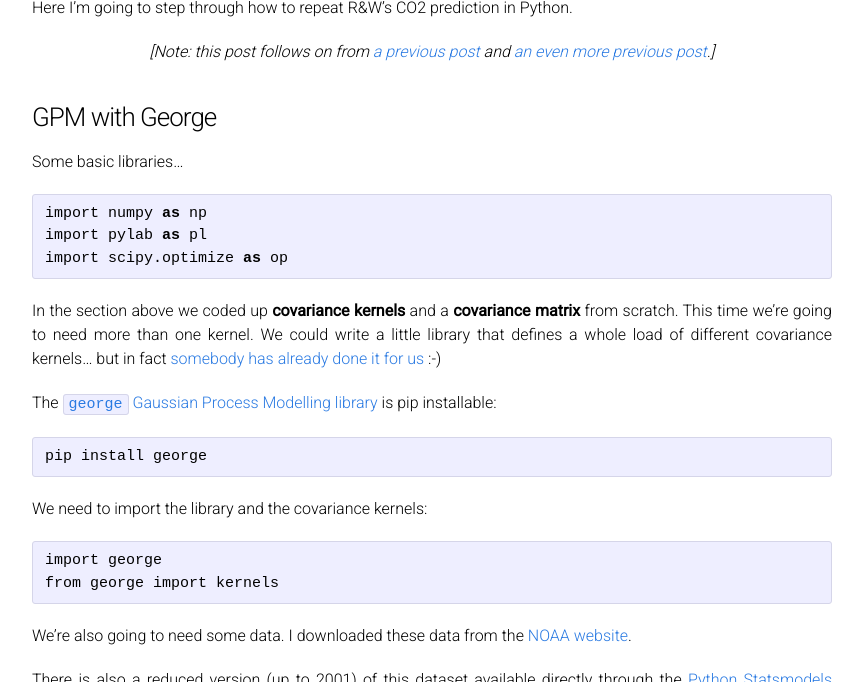
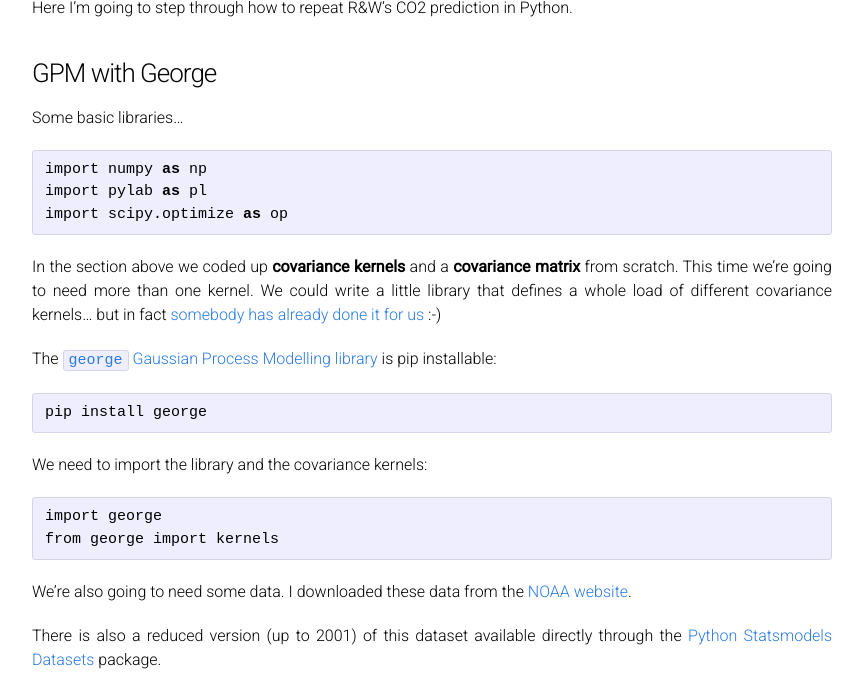
Before and after one commit to as595/csc-2019, a Jekyll site: the page built from gpm.md, in a window 1280 px wide and 900 px high, scrolled down 9319 px, cut to the strip 218-900 px from the top of the window. Shown: the whole strip, without its empty margins (208-1071 px from the left). Built offline with Jekyll 4.4.1, drawn with Linux system fonts in a browser that asks for light colours; formulas are drawn with MathJax 3.

Commit message:
Update gpm.md

```diff
--- a/gpm.md
+++ b/gpm.md
@@ -333,7 +333,6 @@ One of the most well known examples of using Gaussian Process Modelling for forw
 </div>
 
 Here I'm going to step through how to repeat R&W's CO2 prediction in Python.
-<p style="text-align:center;"><em>[Note: this post follows on from <a href="http://allofyourbases.com/2017/09/04/gaussian-process-modelling-in-python/" target="_blank">a previous post</a> and <a href="http://allofyourbases.com/2017/08/21/gaussian-processes-in-python/" target="_blank" rel="noopener">an even more previous post</a>.]</em></p>
 
 <h3>GPM with George</h3>
 
```
